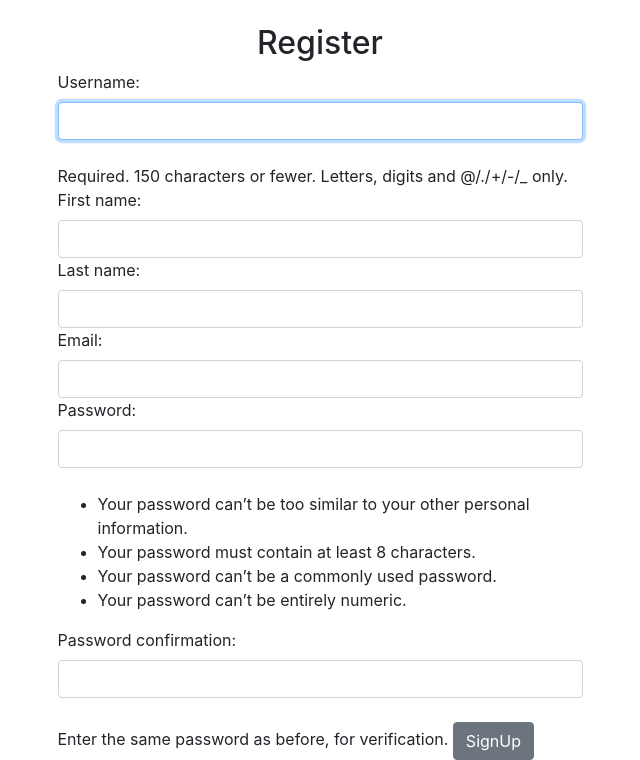
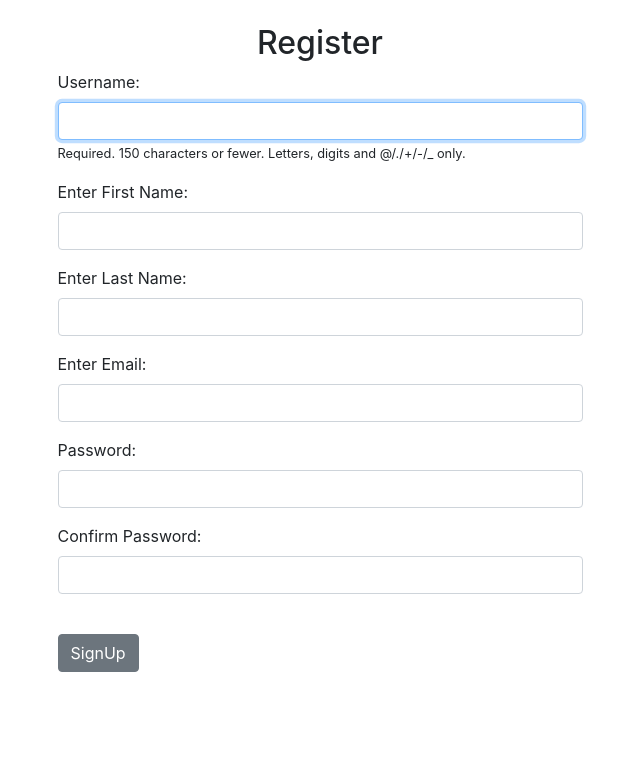
Before and after one commit to alexkwashie/User-auth, a Django app: page /register/ in a window 1280 px wide. Shown: the part 56-816 px from the top of the page, without its empty margins (320-960 px from the left). After the commit the page ends 728 px from the top, so only its background shows below. Run offline with Django 3.2, Linux system fonts and the light colour scheme; some libraries are stand-ins or nearby versions.

```diff
--- a/mysite/authenticate/forms.py
+++ b/mysite/authenticate/forms.py
@@ -4,9 +4,9 @@ from django import forms
 
 #Use Widgets on django doc to add styling to the from
 class SignUpForm(UserCreationForm):
-    email = forms.EmailField( widget=forms.TextInput(attrs={'class': 'form-control'}))
-    first_name = forms.CharField(max_length = 100, widget=forms.TextInput(attrs={'class': 'form-control'}))
-    last_name = forms.CharField(max_length =100, widget=forms.TextInput(attrs={'class': 'form-control'}))
+    email = forms.EmailField(label= "Enter Email",widget=forms.TextInput(attrs={'class':'form-control'}))
+    first_name = forms.CharField(label= "Enter First Name",max_length = 100, widget=forms.TextInput(attrs={'class': 'form-control'}))
+    last_name = forms.CharField(label= "Enter Last Name",max_length =100, widget=forms.TextInput(attrs={'class': 'form-control'}))
 
     class Meta:
         model = User
@@ -16,5 +16,13 @@ class SignUpForm(UserCreationForm):
         super(SignUpForm,self).__init__(*args,**kwargs)
 
         self.fields['username'].widget.attrs['class']='form-control'
+        self.fields['username'].label= 'Username'
+        self.fields['username'].help_text='<span><small>Required. 150 characters or fewer. Letters, digits and @/./+/-/_ only.</small></span>'
+
         self.fields['password1'].widget.attrs['class']='form-control'
+        self.fields['password1'].label= 'Password'
+        self.fields['password1'].help_text=' '
+
         self.fields['password2'].widget.attrs['class']='form-control'
+        self.fields['password2'].label= 'Confirm Password'
+        self.fields['password2'].help_text=' '
--- a/mysite/authenticate/templates/authenticate_home/login.html
+++ b/mysite/authenticate/templates/authenticate_home/login.html
@@ -14,7 +14,6 @@
   <div class="form-group">
     <input type="password" class="form-control"  placeholder="Enter Password" name="password">
   </div>
-
   <button type="submit" class="btn btn-secondary">Login</button>
 </form>
 </div>
--- a/mysite/authenticate/templates/authenticate_home/register.html
+++ b/mysite/authenticate/templates/authenticate_home/register.html
@@ -9,11 +9,20 @@
 
         {% csrf_token%}
 
-        {% if form.errors %}
-            <p>you froms has Errors</p>
-        {% endif %}
+        {% if form.errors %} <!--if from validation is error-->
+            <div class="alert alert-success" role="alert"><button type="button" class="close" data-dismiss="alert" aria-label="Close">x</button>
+        <p>An Errors has occured</p>
+        {% for field in form %}
+            {% if field.errors %}
+                    {{field.errors}}
+                     {%endif%}
+                    {% endfor %}
+                    </div>
 
-        {{form}}
+        {%endif%}
+
+        {{form.as_p}}
+        <br>
         <button type="submit" class="btn btn-secondary">SignUp</button>
         </form>
 </div>
```
Also changed, not shown: mysite/db.sqlite3.
